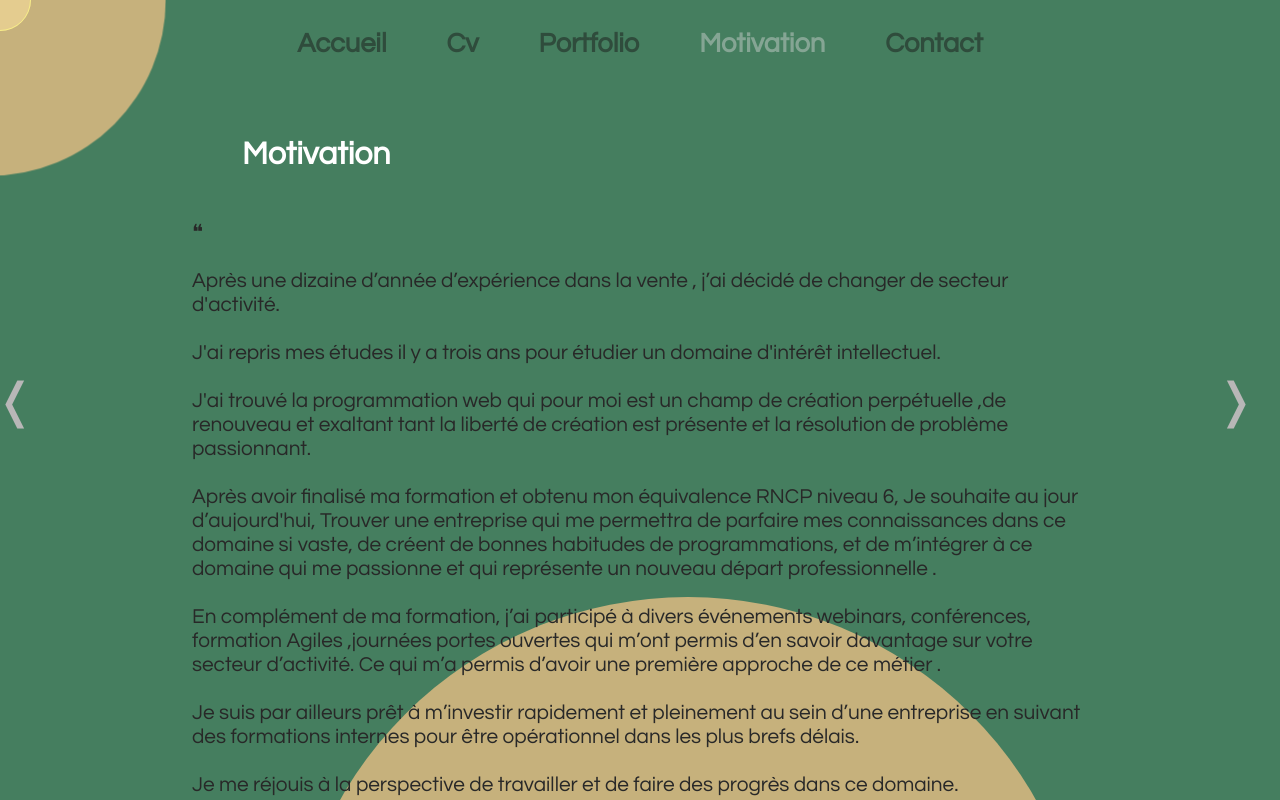
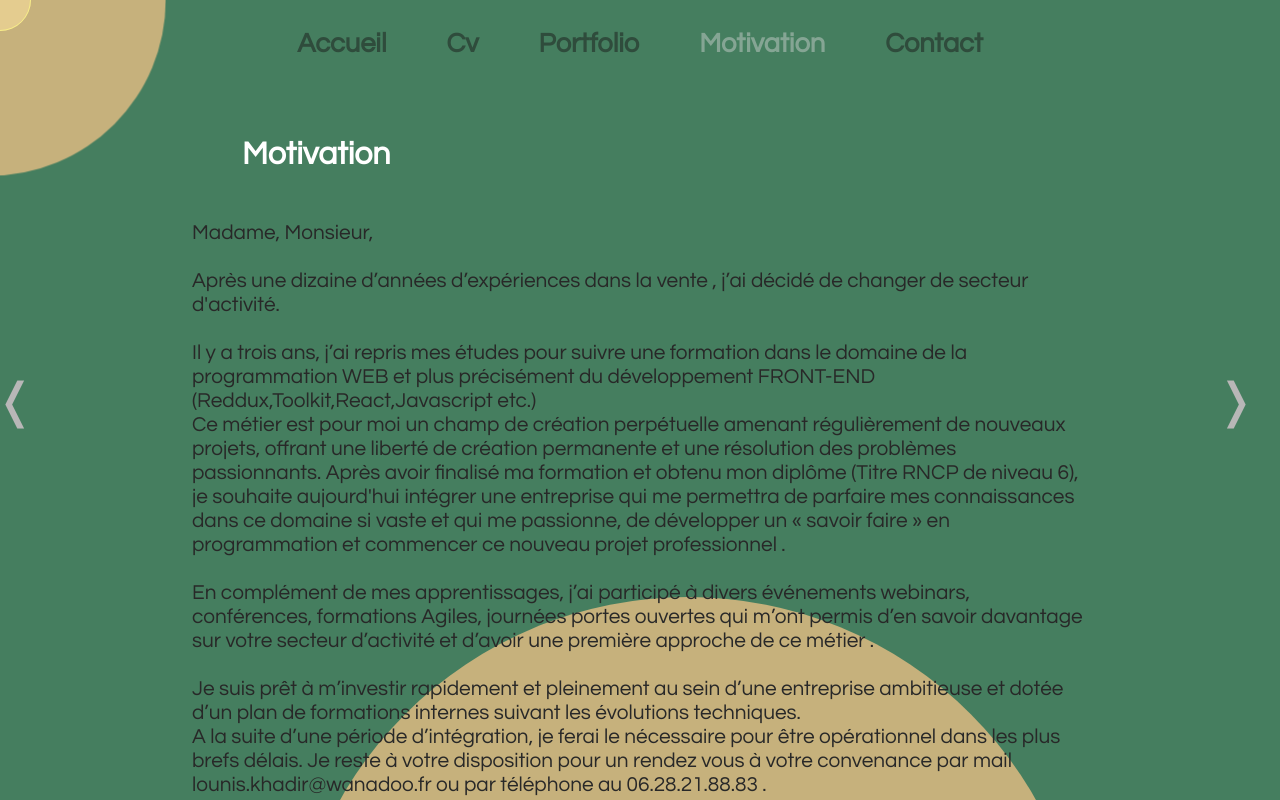
Before and after one commit to Squal94/KhadirLounis_Curriculum, a React (Create React App) app: page /KhadirLounis_Curriculum/motivation in a window 1280 px wide. Shown: the top 800 px of the page. Built offline with nearby package versions, Linux system fonts and the light colour scheme.

Commit message:
Motivation modification

```diff
--- a/src/pages/Motivation.js
+++ b/src/pages/Motivation.js
@@ -12,51 +12,49 @@ const Motivation = () => {
       <div className="motivation">
         <h1>Motivation</h1>
         <p>
-          &#10077;
+          <span>&#10077;</span>
+          Madame, Monsieur, <br />
+          <br />
+          Après une dizaine d’années d’expériences dans la vente , j’ai décidé
+          de changer de secteur d'activité.
           <br />
           <br />
-          Après une dizaine d’année d’expérience dans la vente , j’ai décidé de
-          changer de secteur d'activité.
+          Il y a trois ans, j’ai repris mes études pour suivre une formation
+          dans le domaine de la programmation WEB et plus précisément du
+          développement FRONT-END (Reddux,Toolkit,React,Javascript etc.)
+          <br />
+          Ce métier est pour moi un champ de création perpétuelle amenant
+          régulièrement de nouveaux projets, offrant une liberté de création
+          permanente et une résolution des problèmes passionnants. Après avoir
+          finalisé ma formation et obtenu mon diplôme (Titre RNCP de niveau 6),
+          je souhaite aujourd'hui intégrer une entreprise qui me permettra de
+          parfaire mes connaissances dans ce domaine si vaste et qui me
+          passionne, de développer un « savoir faire » en programmation et
+          commencer ce nouveau projet professionnel .
           <br />
           <br />
-          J'ai repris mes études il y a trois ans pour étudier un domaine
-          d'intérêt intellectuel.
+          En complément de mes apprentissages, j’ai participé à divers
+          événements webinars, conférences, formations Agiles, journées portes
+          ouvertes qui m’ont permis d’en savoir davantage sur votre secteur
+          d’activité et d’avoir une première approche de ce métier .
           <br />
           <br />
-          J'ai trouvé la programmation web qui pour moi est un champ de création
-          perpétuelle ,de renouveau et exaltant tant la liberté de création est
-          présente et la résolution de problème passionnant.
+          Je suis prêt à m’investir rapidement et pleinement au sein d’une
+          entreprise ambitieuse et dotée d’un plan de formations internes
+          suivant les évolutions techniques.
+          <br />
+          A la suite d’une période d’intégration, je ferai le nécessaire pour
+          être opérationnel dans les plus brefs délais. Je reste à votre
+          disposition pour un rendez vous à votre convenance par mail
+          lounis.khadir@wanadoo.fr ou par téléphone au 06.28.21.88.83 .
           <br />
           <br />
-          Après avoir finalisé ma formation et obtenu mon équivalence RNCP
-          niveau 6, Je souhaite au jour d’aujourd'hui, Trouver une entreprise
-          qui me permettra de parfaire mes connaissances dans ce domaine si
-          vaste, de créent de bonnes habitudes de programmations, et de
-          m’intégrer à ce domaine qui me passionne et qui représente un nouveau
-          départ professionnelle .
+          En attendant, je vous prie d’agréer,
+          <br />
+          Madame, Monsieur, mes salutations les plus distinguées.
           <br />
           <br />
-          En complément de ma formation, j’ai participé à divers événements
-          webinars, conférences, formation Agiles ,journées portes ouvertes qui
-          m’ont permis d’en savoir davantage sur votre secteur d’activité. Ce
-          qui m’a permis d’avoir une première approche de ce métier .
-          <br />
-          <br />
-          Je suis par ailleurs prêt à m’investir rapidement et pleinement au
-          sein d’une entreprise en suivant des formations internes pour être
-          opérationnel dans les plus brefs délais.
-          <br />
-          <br />
-          Je me réjouis à la perspective de travailler et de faire des progrès
-          dans ce domaine.
-          <br />
-          <br />
-          Avec mes remerciements ,.
-          <br />
-          <br />
-          Khadir Lounis.
-          <br />
-          <br />
+          Monsieur Lounis KHADIR.
           <span>&#10078;</span>
         </p>
         {/* <Logo /> */}
```
